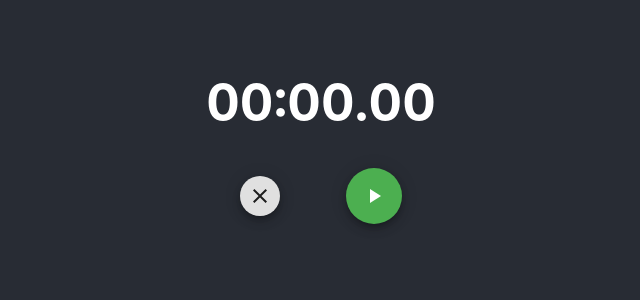
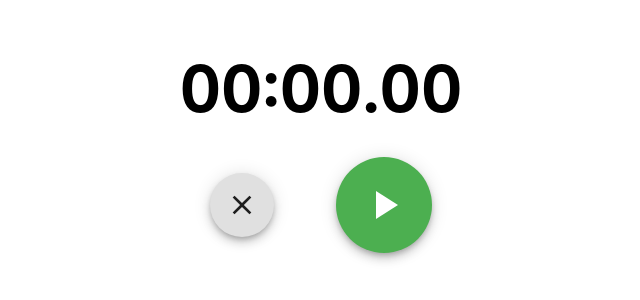
Before and after one commit to varun-seth/stopwatch, a React (Create React App) app: page / in a window 1280 px wide. Shown: the part 270-570 px from the top of the page, without its empty margins (319-959 px from the left). Built offline with nearby package versions, Linux system fonts and the light colour scheme.

Commit message:
💄 - fixed zoom - increased font-size - fixed white-borders in background

```diff
--- a/public/index.html
+++ b/public/index.html
@@ -2,8 +2,13 @@
 <html lang="en">
   <head>
     <meta charset="utf-8" />
+    <meta
+      name="viewport"
+      content="width=device-width, initial-scale=1, maximum-scale=1, user-scalable=no"
+    />
+
     <link rel="icon" href="%PUBLIC_URL%/favicon.ico" />
-    <meta name="viewport" content="width=device-width, initial-scale=1" />
+
     <meta name="theme-color" content="#000000" />
     <meta
       name="description"
--- a/src/App.css
+++ b/src/App.css
@@ -1,3 +1,36 @@
+body {
+    background-color: white;
+    color: black;
+}
+
+@media (prefers-color-scheme: dark) {
+    body {
+        /* background-color: #282c34; */
+        background-color: black;
+        color: white;
+    }
+}
+
+
+body {
+    overflow: hidden;
+    height: 100%;
+    margin: 0;
+    padding: 0;
+}
+
+html {
+    font-size: 2rem;
+    /* Set a base font size for the root element */
+}
+
+h1 {
+    font-size: 2rem;
+    /* Set the font size of the h1 element to 3 times the base font size */
+    height: 2rem;
+}
+
+
 .App {
     text-align: center;
 }
@@ -14,14 +47,12 @@
 }
 
 .App-header {
-  background-color: #282c34;
     min-height: 100vh;
     display: flex;
     flex-direction: column;
     align-items: center;
     justify-content: center;
     font-size: calc(10px + 2vmin);
-  color: white;
 }
 
 .App-link {
@@ -32,6 +63,7 @@
     from {
         transform: rotate(0deg);
     }
+
     to {
         transform: rotate(360deg);
     }
--- a/src/StopWatch.js
+++ b/src/StopWatch.js
@@ -1,5 +1,4 @@
 import React, { useState, useRef } from 'react';
-import Button from '@mui/material/Button';
 import Fab from '@mui/material/Fab';
 import PlayArrowIcon from '@mui/icons-material/PlayArrow';
 import ClearIcon from '@mui/icons-material/Clear';
@@ -62,15 +61,15 @@ function StopWatch() {
                         fontVariantNumeric: "tabular-nums"
                     }}>{formatTime(time)}</h1>
                     <div style={{ display: "flex", justifyContent: "space-around", "alignItems": "center" }}>
-                        <Fab size="small" color={time ? 'warning' : ''} aria-label="reset" onClick={resetTimer} variant="contained"><ClearIcon /></Fab>
-                        {!isRunning && <Fab size="large" aria-label="start" color='primary' onClick={startTimer} variant="contained"> <PlayArrowIcon /> </Fab>}
-                        {isRunning && <Fab size="large" aria-label="pause" color='secondary' onClick={stopTimer} variant="contained"><PauseIcon /> </Fab>}
+                        <Fab style={{ width: '2rem', height: '2rem' }} color={time ? 'warning' : ''} aria-label="reset" onClick={resetTimer} variant="contained"><ClearIcon style={{ fontSize: '1rem' }} /></Fab>
+                        {!isRunning && <Fab style={{ width: '3rem', height: '3rem' }} aria-label="start" color='primary' onClick={startTimer} variant="contained"> <PlayArrowIcon style={{ fontSize: '1.5rem' }} /> </Fab>}
+                        {isRunning && <Fab style={{ width: '3rem', height: '3rem' }} aria-label="pause" color='secondary' onClick={stopTimer} variant="contained"><PauseIcon style={{ fontSize: '1.5rem' }} /> </Fab>}
 
                     </div>
 
                 </div>
-            </header>
-        </div>
+            </header >
+        </div >
     );
 }
 
```
Also changed, not shown: src/index.css (indentation only). Lines whose indentation alone changed are shown as unchanged.
